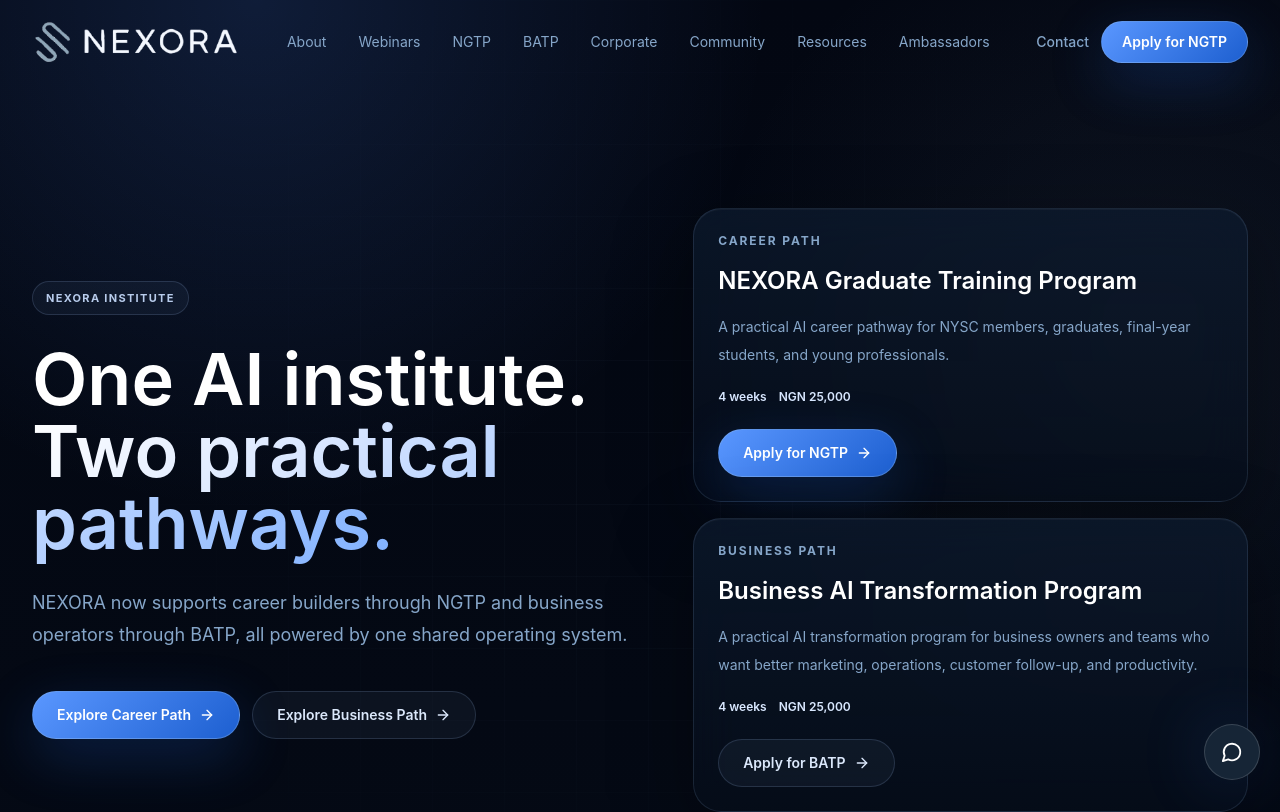
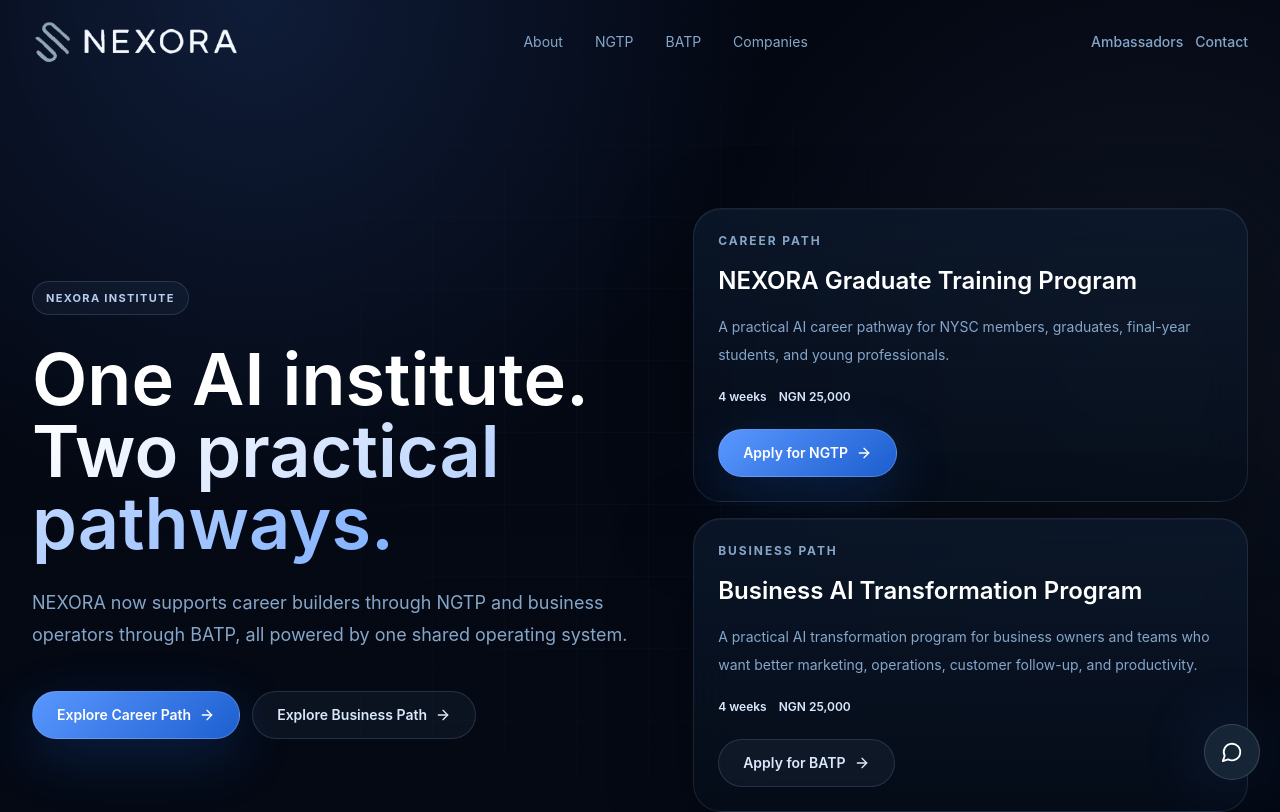
Before and after one commit to nexoraadmi007-a11y/Nexora-Website, a Next.js app: page / in a window 1280 px wide. Shown: the top 812 px of the page. Built offline with nearby package versions, Linux system fonts and the light colour scheme.

Commit message:
Simplify header navigation

```diff
--- a/src/components/layout/Navbar.tsx
+++ b/src/components/layout/Navbar.tsx
@@ -10,13 +10,9 @@
 
 const links = [
   ['About', '/about'],
-  ['Webinars', '/webinars'],
   ['NGTP', '/career-accelerator'],
   ['BATP', '/business-ai-transformation'],
-  ['Corporate', '/corporate-training'],
-  ['Community', '/community'],
-  ['Resources', '/resources'],
-  ['Ambassadors', '/ambassadors/apply'],
+  ['Companies', '/corporate-training'],
 ]
 
 export default function Navbar() {
@@ -45,8 +41,8 @@
           ))}
         </div>
         <div className="hidden items-center gap-3 md:flex">
+          <Link href="/ambassadors/apply" className="text-sm font-medium text-steel transition hover:text-white">Ambassadors</Link>
           <Link href="/contact" className="text-sm font-medium text-steel transition hover:text-white">Contact</Link>
-          <Link href="/career-accelerator" className="button-primary rounded-full px-5 py-2.5 text-sm font-semibold">Apply for NGTP</Link>
         </div>
         <button className="rounded-full border border-white/10 p-2 text-white md:hidden" onClick={() => setOpen(!open)} aria-label="Toggle menu">
           {open ? <X size={20} /> : <Menu size={20} />}
@@ -56,8 +52,8 @@
         {open ? (
           <motion.div initial={{ opacity: 0, y: -10 }} animate={{ opacity: 1, y: 0 }} exit={{ opacity: 0, y: -10 }} className="mx-4 mt-3 rounded-[28px] border border-white/10 bg-obsidian/95 p-4 shadow-panel backdrop-blur-2xl md:hidden">
             {links.map(([label, href]) => <Link key={href} href={href} className="block rounded-2xl px-4 py-3 text-sm text-steel">{label}</Link>)}
-            <Link href="/career-accelerator" className="mt-2 block rounded-full bg-white px-4 py-3 text-center text-sm font-bold text-obsidian">Apply for NGTP</Link>
-            <Link href="/business-ai-transformation" className="mt-2 block rounded-full border border-white/15 px-4 py-3 text-center text-sm font-bold text-white">Apply for BATP</Link>
+            <Link href="/ambassadors/apply" className="block rounded-2xl px-4 py-3 text-sm text-steel">Ambassadors</Link>
+            <Link href="/contact" className="mt-2 block rounded-full bg-white px-4 py-3 text-center text-sm font-bold text-obsidian">Contact</Link>
           </motion.div>
         ) : null}
       </AnimatePresence>
```
